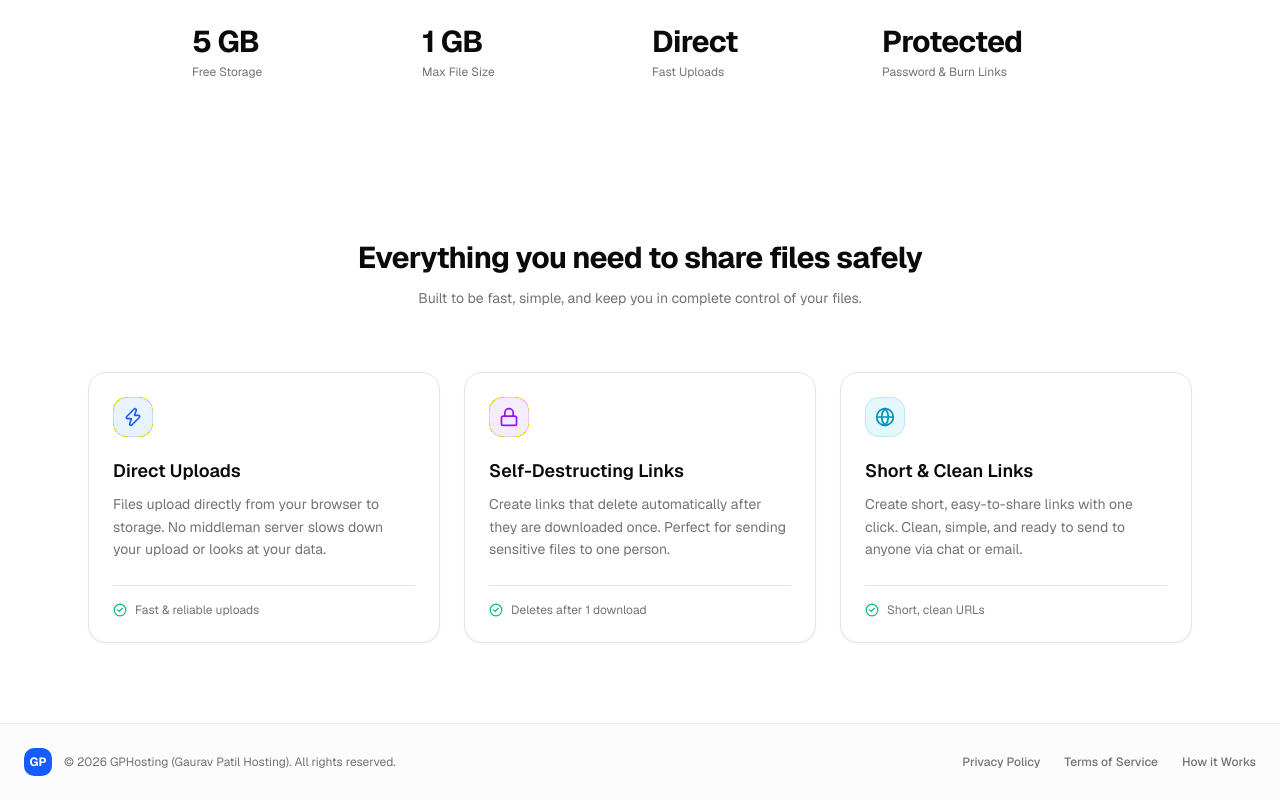
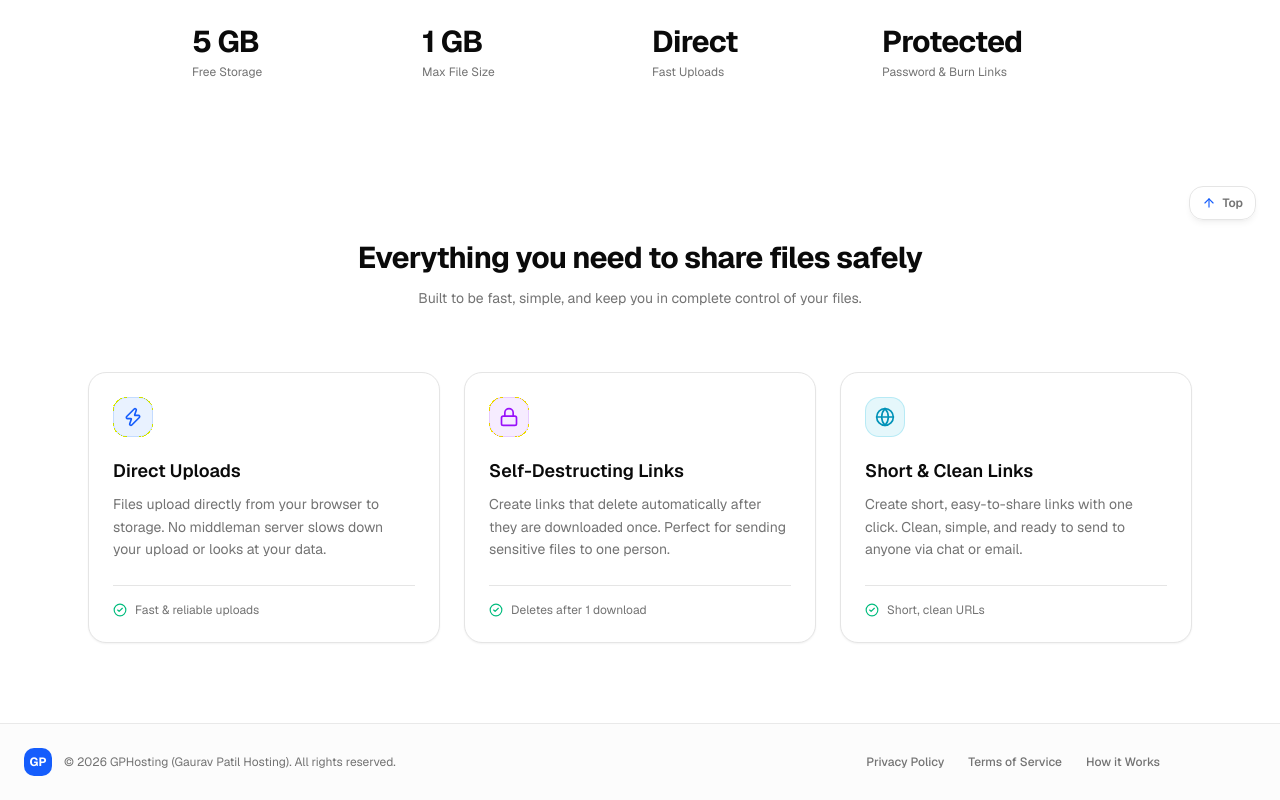
Before and after one commit to AspiringWebGaurav/gphost, a Next.js app: page / in a window 1280 px wide. Shown: the part 562-1362 px from the top of the page. Built offline with nearby package versions, Linux system fonts and the light colour scheme; no server answers.

Commit message:
fix: resolve back-to-top button overlap with footer links
- Add right padding (sm:pr-24) to footer navigation links to eliminate collision
- Optimize bottom detection threshold to appear smoothly when reaching the bottom section
- Refine button sizing and corner placement for seamless alignment

```diff
--- a/app/page.tsx
+++ b/app/page.tsx
@@ -287,7 +287,7 @@ export default async function HomePage() {
             </span>
           </div>
 
-          <div className="flex items-center gap-6 text-xs text-muted-foreground font-medium">
+          <div className="flex items-center gap-6 text-xs text-muted-foreground font-medium sm:pr-24">
             <Link
               href="/privacy"
               target="_blank"
--- a/components/ui/back-to-top.tsx
+++ b/components/ui/back-to-top.tsx
@@ -8,12 +8,18 @@ interface BackToTopProps {
   className?: string;
 }
 
-export function BackToTop({ threshold = 250, className = "" }: BackToTopProps) {
+export function BackToTop({ threshold = 300, className = "" }: BackToTopProps) {
   const [isVisible, setIsVisible] = useState(false);
 
   useEffect(() => {
     const handleScroll = () => {
-      if (window.scrollY > threshold) {
+      const scrollPosition = window.scrollY + window.innerHeight;
+      const pageHeight = document.documentElement.scrollHeight;
+      // Appears when scrolled down towards the bottom or past threshold
+      const isAtBottom = scrollPosition >= pageHeight - 350;
+      const isScrolledPastThreshold = window.scrollY > threshold;
+
+      if (isAtBottom || isScrolledPastThreshold) {
         setIsVisible(true);
       } else {
         setIsVisible(false);
@@ -23,7 +29,11 @@ export function BackToTop({ threshold = 250, className = "" }: BackToTopProps) {
     handleScroll();
 
     window.addEventListener("scroll", handleScroll, { passive: true });
-    return () => window.removeEventListener("scroll", handleScroll);
+    window.addEventListener("resize", handleScroll, { passive: true });
+    return () => {
+      window.removeEventListener("scroll", handleScroll);
+      window.removeEventListener("resize", handleScroll);
+    };
   }, [threshold]);
 
   const scrollToTop = () => {
@@ -38,15 +48,15 @@ export function BackToTop({ threshold = 250, className = "" }: BackToTopProps) {
       type="button"
       onClick={scrollToTop}
       aria-label="Back to top"
-      title="Scroll to top"
-      className={`fixed bottom-6 right-6 z-40 flex items-center gap-1.5 px-3 py-2 sm:px-3.5 sm:py-2.5 rounded-full bg-background/90 hover:bg-background text-foreground border border-border/80 shadow-lg shadow-black/5 dark:shadow-black/30 backdrop-blur-md transition-all duration-300 ease-out cursor-pointer hover:scale-105 active:scale-95 group ${
+      title="Back to top"
+      className={`fixed bottom-4 right-4 sm:bottom-4.5 sm:right-6 z-40 flex items-center gap-1.5 px-3 py-1.5 sm:px-3 sm:py-2 rounded-xl bg-background/95 hover:bg-background text-foreground border border-border shadow-md shadow-black/5 dark:shadow-black/20 backdrop-blur-md transition-all duration-300 ease-out cursor-pointer hover:scale-105 active:scale-95 group ${
         isVisible
           ? "opacity-100 translate-y-0 pointer-events-auto"
-          : "opacity-0 translate-y-4 pointer-events-none"
+          : "opacity-0 translate-y-3 pointer-events-none"
       } ${className}`}
     >
-      <ArrowUp className="w-4 h-4 text-blue-600 dark:text-blue-400 group-hover:-translate-y-0.5 transition-transform duration-200" />
-      <span className="text-xs font-semibold hidden sm:inline text-muted-foreground group-hover:text-foreground transition-colors">
+      <ArrowUp className="w-3.5 h-3.5 text-blue-600 dark:text-blue-400 group-hover:-translate-y-0.5 transition-transform duration-200" />
+      <span className="text-xs font-semibold text-muted-foreground group-hover:text-foreground transition-colors">
         Top
       </span>
     </button>
```
